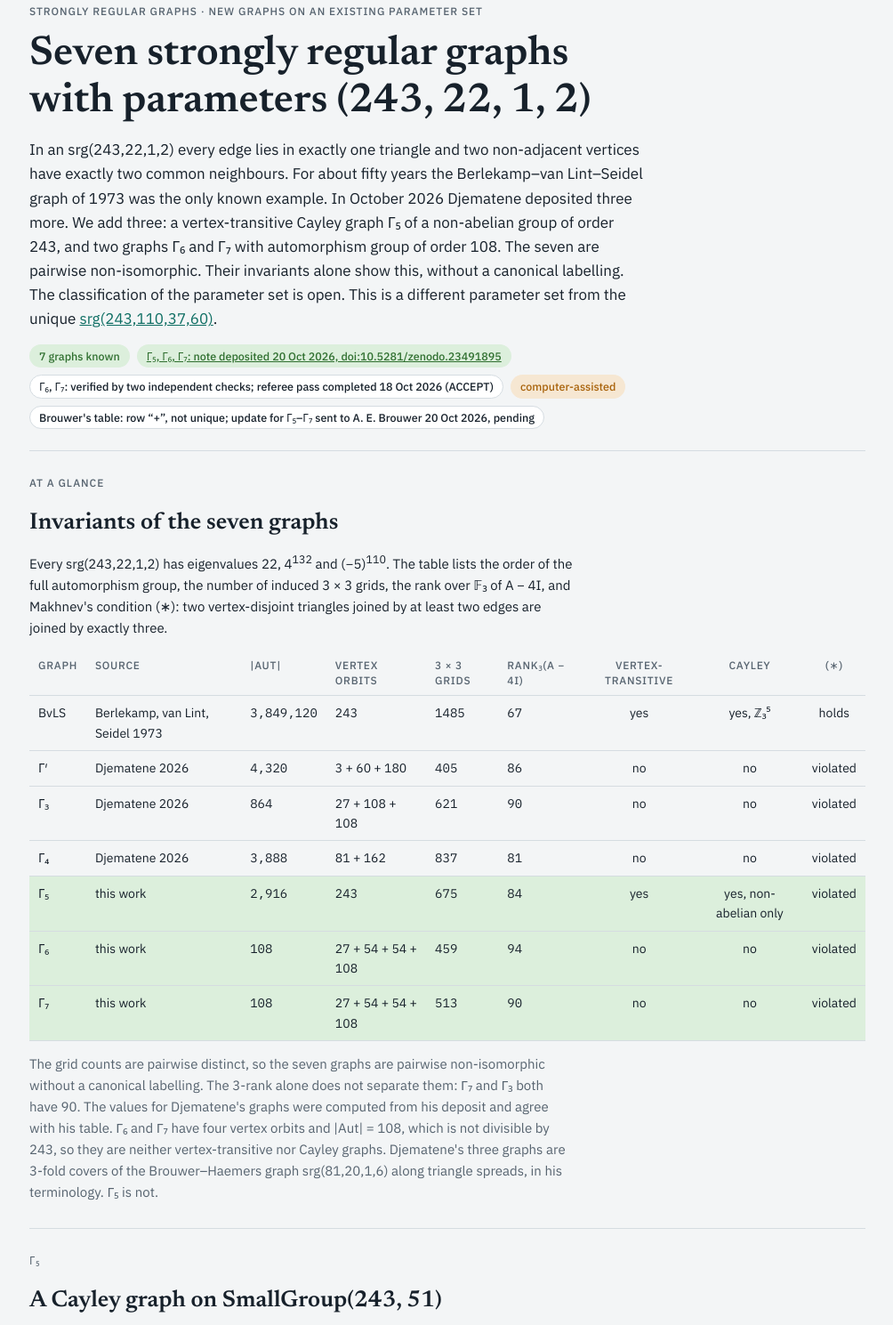
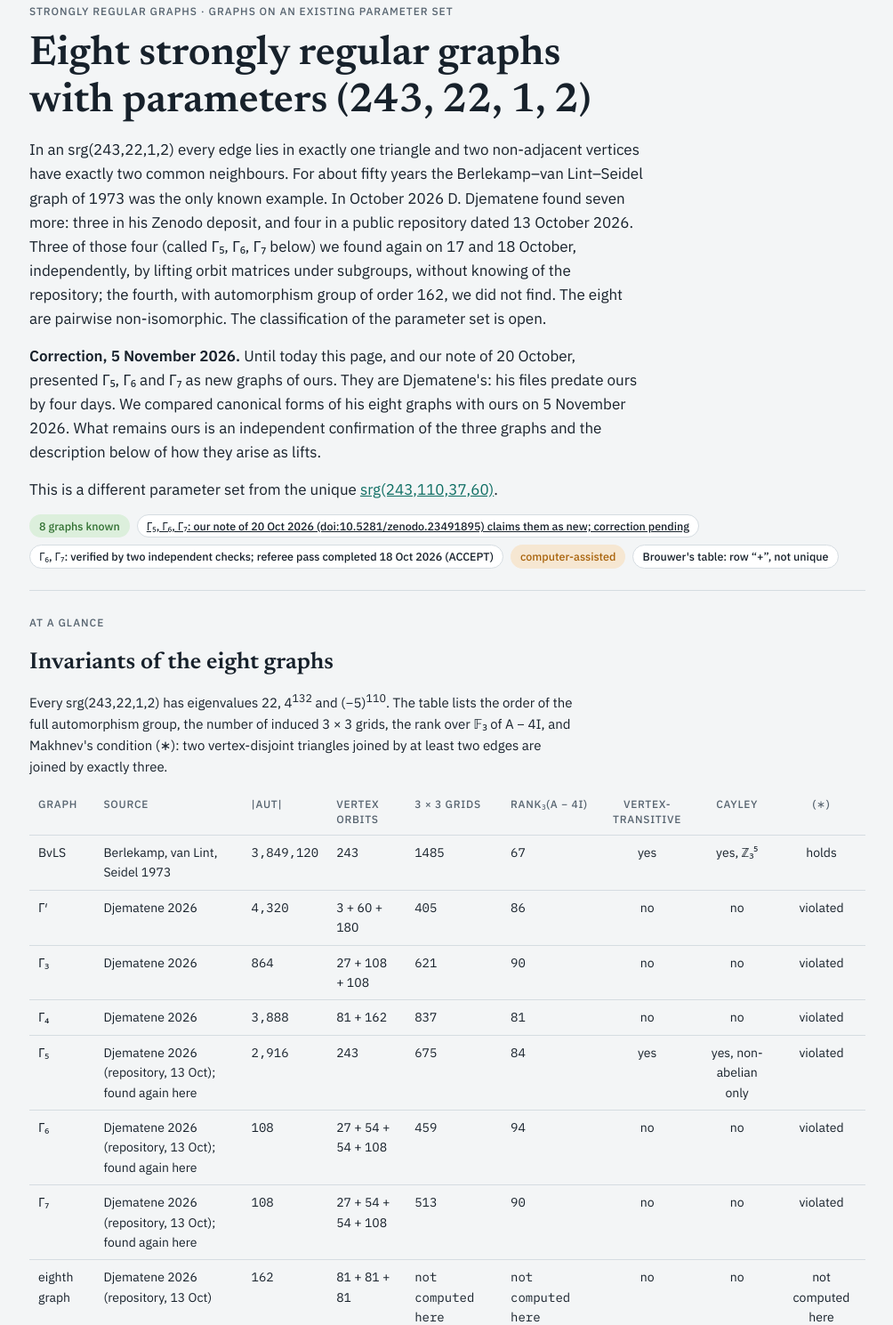
Before and after one commit to tonykoval/srg-open-cases, a plain HTML site: page srg243_22.html in a window 1280 px wide. Shown: the part 116-1605 px from the top of the page at 89% size, without its empty margins (137-1141 px from the left). Drawn offline with Linux system fonts and the light colour scheme.

Commit message:
srg(243,22,1,2): correction - eight graphs known, seven by Djematene (three in his deposit, four in his public repository of 13 Oct 2026); our Γ5, Γ6, Γ7 are independent rediscoveries, not new graphs; index card and chip, papers entry
Co-Authored-By: Claude Fable 5.1 <noreply@anthropic.com>
Claude-Session: https://claude.ai/code/session_01UjT8ojoR1MjH8XFvfVqJiD

```diff
--- a/srg243_22.html
+++ b/srg243_22.html
@@ -3,8 +3,8 @@
 <head>
 <meta charset="utf-8">
 <meta name="viewport" content="width=device-width, initial-scale=1, viewport-fit=cover">
-<title>Seven srg(243,22,1,2)</title>
-<meta name="description" content="Seven pairwise non-isomorphic strongly regular graphs with parameters (243,22,1,2) are known: the Berlekamp–van Lint–Seidel graph, Djematene's three, a vertex-transitive Cayley graph on SmallGroup(243,51), and two graphs with automorphism group of order 108 found by lifting under a subgroup.">
+<title>Eight srg(243,22,1,2)</title>
+<meta name="description" content="Eight pairwise non-isomorphic strongly regular graphs with parameters (243,22,1,2) are known: the Berlekamp–van Lint–Seidel graph and seven found by D. Djematene in October 2026. Three of the seven were found again independently here by lifting under subgroups; this page records that check and a correction of our earlier claim.">
 <link rel="preconnect" href="https://fonts.googleapis.com">
 <link rel="stylesheet" href="https://fonts.googleapis.com/css2?family=Newsreader:opsz,wght@6..72,500;6..72,600&family=IBM+Plex+Sans:wght@400;500;600&family=IBM+Plex+Mono:wght@400;500&display=swap">
 <link rel="stylesheet" href="assets/site.css">
@@ -18,21 +18,23 @@ tr.ours td{background:var(--ok-soft)}
 <div class="wrap">
 <nav class="site-nav" aria-label="Site"><a class="brand" href="index.html">Open cases of Brouwer's SRG table</a><a href="srg69.html">69</a><a href="srg85_42.html">85</a><a href="srg99_42.html">99</a><a href="srg105.html">105</a><a href="srg154.html">154</a><a href="srg162.html">162</a><a href="srg196.html">196</a><a href="srg217.html">217</a><a href="srg243_22.html" aria-current="page">243 (k = 22)</a><a href="srg288.html">288 (k = 105)</a><a href="srg288_112.html">288 (k = 112)</a><a href="srg405.html">405</a><a href="srg476.html">476</a><a href="srg833.html">833</a><a href="bmv.html">70 pairs</a><a href="twographs.html">Two-graphs</a><a href="uniq243_253.html">243/253</a><a href="graphs.html">New graphs</a><a href="papers.html">Papers</a><a href="about.html">About</a><a href="method.html">Method</a></nav>
 <header>
-  <div class="eyebrow">Strongly regular graphs · new graphs on an existing parameter set</div>
-  <h1>Seven strongly regular graphs with parameters (243, 22, 1, 2)</h1>
-  <p class="lead">In an srg(243,22,1,2) every edge lies in exactly one triangle and two non-adjacent vertices have exactly two common neighbours. For about fifty years the Berlekamp–van Lint–Seidel graph of 1973 was the only known example. In October 2026 Djematene deposited three more. We add three: a vertex-transitive Cayley graph Γ₅ of a non-abelian group of order 243, and two graphs Γ₆ and Γ₇ with automorphism group of order 108. The seven are pairwise non-isomorphic. Their invariants alone show this, without a canonical labelling. The classification of the parameter set is open. This is a different parameter set from the unique <a href="uniq243_253.html">srg(243,110,37,60)</a>.</p>
+  <div class="eyebrow">Strongly regular graphs · graphs on an existing parameter set</div>
+  <h1>Eight strongly regular graphs with parameters (243, 22, 1, 2)</h1>
+  <p class="lead">In an srg(243,22,1,2) every edge lies in exactly one triangle and two non-adjacent vertices have exactly two common neighbours. For about fifty years the Berlekamp–van Lint–Seidel graph of 1973 was the only known example. In October 2026 D. Djematene found seven more: three in his Zenodo deposit, and four in a public repository dated 13 October 2026. Three of those four (called Γ₅, Γ₆, Γ₇ below) we found again on 17 and 18 October, independently, by lifting orbit matrices under subgroups, without knowing of the repository; the fourth, with automorphism group of order 162, we did not find. The eight are pairwise non-isomorphic. The classification of the parameter set is open.</p>
+  <p class="lead"><strong>Correction, 5 November 2026.</strong> Until today this page, and our note of 20 October, presented Γ₅, Γ₆ and Γ₇ as new graphs of ours. They are Djematene's: his files predate ours by four days. We compared canonical forms of his eight graphs with ours on 5 November 2026. What remains ours is an independent confirmation of the three graphs and the description below of how they arise as lifts.</p>
+  <p class="lead"> This is a different parameter set from the unique <a href="uniq243_253.html">srg(243,110,37,60)</a>.</p>
   <div class="chips">
-    <span class="chip ok">7 graphs known</span>
-    <a class="chip ok" href="https://doi.org/10.5281/zenodo.23491895">Γ₅, Γ₆, Γ₇: note deposited 20 Oct 2026, doi:10.5281/zenodo.23491895</a>
+    <span class="chip ok">8 graphs known</span>
+    <a class="chip" href="https://doi.org/10.5281/zenodo.23491895">Γ₅, Γ₆, Γ₇: our note of 20 Oct 2026 (doi:10.5281/zenodo.23491895) claims them as new; correction pending</a>
     <span class="chip">Γ₆, Γ₇: verified by two independent checks; referee pass completed 18 Oct 2026 (ACCEPT)</span>
     <span class="chip comp">computer-assisted</span>
-    <span class="chip">Brouwer's table: row “+”, not unique; update for Γ₅–Γ₇ sent to A. E. Brouwer 20 Oct 2026, pending</span>
+    <span class="chip">Brouwer's table: row “+”, not unique</span>
   </div>
 </header>
 
 <section aria-labelledby="t-h">
   <div class="eyebrow">At a glance</div>
-  <h2 id="t-h">Invariants of the seven graphs</h2>
+  <h2 id="t-h">Invariants of the eight graphs</h2>
   <p>Every srg(243,22,1,2) has eigenvalues 22, 4<sup>132</sup> and (−5)<sup>110</sup>. The table lists the order of the full automorphism group, the number of induced 3 × 3 grids, the rank over 𝔽₃ of A − 4I, and Makhnev's condition (∗): two vertex-disjoint triangles joined by at least two edges are joined by exactly three.</p>
   <div class="tbl-wrap"><table>
     <thead><tr><th>graph</th><th>source</th><th class="num">|Aut|</th><th>vertex orbits</th><th class="num">3 × 3 grids</th><th class="num">rank₃(A − 4I)</th><th class="c">vertex-transitive</th><th class="c">Cayley</th><th class="c">(∗)</th></tr></thead>
@@ -41,12 +43,13 @@ tr.ours td{background:var(--ok-soft)}
       <tr><td>Γ′</td><td>Djematene 2026</td><td class="num">4,320</td><td>3 + 60 + 180</td><td class="num">405</td><td class="num">86</td><td class="c">no</td><td class="c">no</td><td class="c">violated</td></tr>
       <tr><td>Γ₃</td><td>Djematene 2026</td><td class="num">864</td><td>27 + 108 + 108</td><td class="num">621</td><td class="num">90</td><td class="c">no</td><td class="c">no</td><td class="c">violated</td></tr>
       <tr><td>Γ₄</td><td>Djematene 2026</td><td class="num">3,888</td><td>81 + 162</td><td class="num">837</td><td class="num">81</td><td class="c">no</td><td class="c">no</td><td class="c">violated</td></tr>
-      <tr class="ours"><td>Γ₅</td><td>this work</td><td class="num">2,916</td><td>243</td><td class="num">675</td><td class="num">84</td><td class="c">yes</td><td class="c">yes, non-abelian only</td><td class="c">violated</td></tr>
-      <tr class="ours"><td>Γ₆</td><td>this work</td><td class="num">108</td><td>27 + 54 + 54 + 108</td><td class="num">459</td><td class="num">94</td><td class="c">no</td><td class="c">no</td><td class="c">violated</td></tr>
-      <tr class="ours"><td>Γ₇</td><td>this work</td><td class="num">108</td><td>27 + 54 + 54 + 108</td><td class="num">513</td><td class="num">90</td><td class="c">no</td><td class="c">no</td><td class="c">violated</td></tr>
+      <tr><td>Γ₅</td><td>Djematene 2026 (repository, 13 Oct); found again here</td><td class="num">2,916</td><td>243</td><td class="num">675</td><td class="num">84</td><td class="c">yes</td><td class="c">yes, non-abelian only</td><td class="c">violated</td></tr>
+      <tr><td>Γ₆</td><td>Djematene 2026 (repository, 13 Oct); found again here</td><td class="num">108</td><td>27 + 54 + 54 + 108</td><td class="num">459</td><td class="num">94</td><td class="c">no</td><td class="c">no</td><td class="c">violated</td></tr>
+      <tr><td>Γ₇</td><td>Djematene 2026 (repository, 13 Oct); found again here</td><td class="num">108</td><td>27 + 54 + 54 + 108</td><td class="num">513</td><td class="num">90</td><td class="c">no</td><td class="c">no</td><td class="c">violated</td></tr>
+      <tr><td>eighth graph</td><td>Djematene 2026 (repository, 13 Oct)</td><td class="num">162</td><td>81 + 81 + 81</td><td class="num">not computed here</td><td class="num">not computed here</td><td class="c">no</td><td class="c">no</td><td class="c">not computed here</td></tr>
     </tbody>
   </table></div>
-  <p class="muted">The grid counts are pairwise distinct, so the seven graphs are pairwise non-isomorphic without a canonical labelling. The 3-rank alone does not separate them: Γ₇ and Γ₃ both have 90. The values for Djematene's graphs were computed from his deposit and agree with his table. Γ₆ and Γ₇ have four vertex orbits and |Aut| = 108, which is not divisible by 243, so they are neither vertex-transitive nor Cayley graphs. Djematene's three graphs are 3-fold covers of the Brouwer–Haemers graph srg(81,20,1,6) along triangle spreads, in his terminology. Γ₅ is not.</p>
+  <p class="muted">The grid counts of the first seven are pairwise distinct, and the eighth graph is the only one with |Aut| = 162, so the eight graphs are pairwise non-isomorphic; canonical forms computed with nauty on 5 November 2026 confirm this. In Djematene's own numbering our Γ₅, Γ₆, Γ₇ are his fifth, sixth and eighth graphs, and the graph in the last row is his seventh. The group order and the orbits in the last row are our computation on his file. The 3-rank alone does not separate them: Γ₇ and Γ₃ both have 90. The values for Djematene's graphs were computed from his deposit and agree with his table. Γ₆ and Γ₇ have four vertex orbits and |Aut| = 108, which is not divisible by 243, so they are neither vertex-transitive nor Cayley graphs; the same holds for the eighth graph. The three graphs of Djematene's deposit (Γ′, Γ₃, Γ₄) are 3-fold covers of the Brouwer–Haemers graph srg(81,20,1,6) along triangle spreads, in his terminology. Γ₅ is not.</p>
 </section>
 
 <section aria-labelledby="g5-h">
@@ -56,15 +59,15 @@ tr.ours td{background:var(--ok-soft)}
   <div class="formula">00022 00100 00120 00200 00210 01001 01200 02100 02112 02121 10112
 11010 11121 12001 12020 12022 20012 21010 21101 22020 22021 22122</div>
   <p>S is inverse-closed and does not contain the identity. The automorphism group has order 2916 = 2²·3⁶ and is vertex-transitive with three orbits on edges, so Γ₅ is not edge-transitive. All nine regular subgroups of Aut Γ₅ are non-abelian, so Γ₅ is not a Cayley graph of an abelian group and not a translation graph. Γ₅ has no triangle spread whose triangles are pairwise joined by 0 or 3 edges. Hence it is not a 3-fold cover of the Brouwer–Haemers graph along a spread, and Djematene's re-voltaging construction cannot produce it.</p>
-  <p><strong>How it was found.</strong> Take Djematene's Γ₄ and the unique class of subgroups H ≅ SmallGroup(486,185) of Aut Γ₄ with three vertex orbits of size 81. Every H-invariant graph on the same vertices is a union of the 90 orbits of H on pairs. We enumerated all such graphs with the same orbit matrix that are strongly regular. Three encodings and two SAT solvers give the same 243 solutions in three classes: Γ₄, the BvLS graph and Γ₅.</p>
+  <p><strong>How we found it again.</strong> Djematene's repository gives Γ₅ by explicit connection sets on three copies of ℤ₃⁴ and notes that it is a Cayley graph on nine non-abelian regular subgroups. Our route was different. Take Djematene's Γ₄ and the unique class of subgroups H ≅ SmallGroup(486,185) of Aut Γ₄ with three vertex orbits of size 81. Every H-invariant graph on the same vertices is a union of the 90 orbits of H on pairs. We enumerated all such graphs with the same orbit matrix that are strongly regular. Three encodings and two SAT solvers give the same 243 solutions in three classes: Γ₄, the BvLS graph and Γ₅.</p>
   <p class="muted">Computationally, Γ₅ has no coclique meeting the Hoffman bound 45 (two independent SAT runs, no proof certificate). This is stated as an observation only.</p>
 </section>
 
 <section aria-labelledby="g67-h">
   <div class="eyebrow">Γ₆ and Γ₇</div>
   <h2 id="g67-h">Lifts under subgroups of order 108</h2>
-  <p>The same method was applied to Djematene's Γ₃ (|Aut| = 864) and two subgroups H of order 108, each with four vertex orbits. The models have 302 and 328 Boolean variables, one per orbit of H on pairs. Among the solutions are two classes not isomorphic to any known graph: Γ₆, from the first subgroup, and Γ₇, from the second. Both have full automorphism group of order 108, with vertex orbits 27 + 54 + 54 + 108.</p>
-  <p>Two independent checks confirmed them. The first is exact A² and a standalone verifier. The second is a separate verification session that used its own code and two canonicalisers, dreadnaut and pynauty. That session also compared the graphs with every stored srg(243,22,1,2) and computed the invariants of the table, which were controlled on the five earlier graphs. A referee pass was completed on 18 Oct 2026 (verdict ACCEPT). The note was deposited on Zenodo on 20 October 2026, <a href="https://doi.org/10.5281/zenodo.23491895">doi:10.5281/zenodo.23491895</a>.</p>
+  <p>The same method was applied to Djematene's Γ₃ (|Aut| = 864) and two subgroups H of order 108, each with four vertex orbits. The models have 302 and 328 Boolean variables, one per orbit of H on pairs. Among the solutions are two classes not isomorphic to any of the five graphs above: Γ₆, from the first subgroup, and Γ₇, from the second. Both are in Djematene's repository of 13 October, where they are obtained from Γ₅ by changing the edges inside a set of 162 vertices. Both have full automorphism group of order 108, with vertex orbits 27 + 54 + 54 + 108.</p>
+  <p>Two independent checks confirmed them. The first is exact A² and a standalone verifier. The second is a separate verification session that used its own code and two canonicalisers, dreadnaut and pynauty. That session also compared the graphs with every stored srg(243,22,1,2) and computed the invariants of the table, which were controlled on the five earlier graphs. A referee pass was completed on 18 Oct 2026 (verdict ACCEPT); it checked the graphs, not their novelty. The note was deposited on Zenodo on 20 October 2026, <a href="https://doi.org/10.5281/zenodo.23491895">doi:10.5281/zenodo.23491895</a>.</p>
 </section>
 
 <section aria-labelledby="files-h">
@@ -73,21 +76,21 @@ tr.ours td{background:var(--ok-soft)}
   <div class="tbl-wrap"><table>
     <thead><tr><th>file</th><th>contents</th><th>SHA-256</th></tr></thead>
     <tbody>
-      <tr><td class="mono"><a href="data/srg243_22_1_2_563151de03542769.g6">srg243_22_1_2_563151de03542769.g6</a></td><td>Γ₅, one graph6 line (the file of the preprint's appendix)</td><td class="mono">6e2a0276…de9ec14e</td></tr>
-      <tr><td class="mono"><a href="data/srg243_22_1_2_79d042e6d9631c76.g6">srg243_22_1_2_79d042e6d9631c76.g6</a></td><td>Γ₆</td><td class="mono">4c6828f2…3d1990a8</td></tr>
-      <tr><td class="mono"><a href="data/srg243_22_1_2_18a34b4cf57941f9.g6">srg243_22_1_2_18a34b4cf57941f9.g6</a></td><td>Γ₇</td><td class="mono">dca1fed1…3bf39f7c0</td></tr>
+      <tr><td class="mono"><a href="data/srg243_22_1_2_563151de03542769.g6">srg243_22_1_2_563151de03542769.g6</a></td><td>Γ₅ as found here, one graph6 line (the file of the preprint's appendix)</td><td class="mono">6e2a0276…de9ec14e</td></tr>
+      <tr><td class="mono"><a href="data/srg243_22_1_2_79d042e6d9631c76.g6">srg243_22_1_2_79d042e6d9631c76.g6</a></td><td>Γ₆ as found here</td><td class="mono">4c6828f2…3d1990a8</td></tr>
+      <tr><td class="mono"><a href="data/srg243_22_1_2_18a34b4cf57941f9.g6">srg243_22_1_2_18a34b4cf57941f9.g6</a></td><td>Γ₇ as found here</td><td class="mono">dca1fed1…3bf39f7c0</td></tr>
       <tr><td class="mono"><a href="data/SHA256SUMS">SHA256SUMS</a></td><td>full hashes; check with <span class="mono">sha256sum -c</span> on these three lines</td><td></td></tr>
       <tr><td class="mono"><a href="data/verify_srg.py">verify_srg.py</a></td><td>plain Python 3 verifier of A² = kI + λA + μ(J − I − A)</td><td></td></tr>
     </tbody>
   </table></div>
   <div class="formula">python3 data/verify_srg.py data/srg243_22_1_2_563151de03542769.g6 243 22 1 2</div>
-  <p>The file name ends in the first 16 hex digits of the SHA-256 of the pynauty canonical graph6 string. The BvLS graph is a standard construction, from the perfect ternary Golay code: see Berlekamp, van Lint and Seidel, in <em>A Survey of Combinatorial Theory</em> (1973). Djematene's three graphs are not redistributed here; they are in his deposit, <a href="https://doi.org/10.5281/zenodo.23305123">doi:10.5281/zenodo.23305123</a>.</p>
-  <p class="muted">Preprint: A. Kovaľ, “Three further strongly regular graphs with parameters (243,22,1,2)”, note v1.2, Zenodo, 20 October 2026, CC-BY 4.0 (on Γ₅, Γ₆, Γ₇): <a href="https://doi.org/10.5281/zenodo.23491895">doi:10.5281/zenodo.23491895</a> (all versions: <a href="https://doi.org/10.5281/zenodo.23491894">doi:10.5281/zenodo.23491894</a>). The update of Brouwer's table was sent to A. E. Brouwer on 20 Oct 2026 and is pending.</p>
+  <p>The file name ends in the first 16 hex digits of the SHA-256 of the pynauty canonical graph6 string. The BvLS graph is a standard construction, from the perfect ternary Golay code: see Berlekamp, van Lint and Seidel, in <em>A Survey of Combinatorial Theory</em> (1973). Djematene's graphs are not redistributed here: three are in his deposit, <a href="https://doi.org/10.5281/zenodo.23305123">doi:10.5281/zenodo.23305123</a>, and the four of 13 October 2026, including the eighth graph, are in his public repository <a href="https://github.com/amazing-source/conway99-c1">github.com/amazing-source/conway99-c1</a>.</p>
+  <p class="muted">Preprint: A. Kovaľ, “Three further strongly regular graphs with parameters (243,22,1,2)”, note v1.2, Zenodo, 20 October 2026, CC-BY 4.0 (on Γ₅, Γ₆, Γ₇): <a href="https://doi.org/10.5281/zenodo.23491895">doi:10.5281/zenodo.23491895</a> (all versions: <a href="https://doi.org/10.5281/zenodo.23491894">doi:10.5281/zenodo.23491894</a>). Version 1.2 states that the three graphs are new; that statement is wrong, see the correction at the top of this page. A corrected version is in preparation. A line for Brouwer's table was sent on 20 Oct 2026 on the same wrong basis and will be corrected.</p>
 </section>
 
 <footer>
   <div>Anton Kovaľ · AI Lead, VÚB banka, Bratislava</div>
-  <div>Note: <a href="https://doi.org/10.5281/zenodo.23491895">doi:10.5281/zenodo.23491895</a> · Djematene's graphs: <a href="https://doi.org/10.5281/zenodo.23305123">doi:10.5281/zenodo.23305123</a> · Parameter table: <a href="https://aeb.win.tue.nl/graphs/srg/srgtab201-250.html">A. E. Brouwer, v = 201–250</a></div>
+  <div>Note: <a href="https://doi.org/10.5281/zenodo.23491895">doi:10.5281/zenodo.23491895</a> (correction pending) · Djematene's graphs: <a href="https://doi.org/10.5281/zenodo.23305123">doi:10.5281/zenodo.23305123</a> and <a href="https://github.com/amazing-source/conway99-c1">github.com/amazing-source/conway99-c1</a> · Parameter table: <a href="https://aeb.win.tue.nl/graphs/srg/srgtab201-250.html">A. E. Brouwer, v = 201–250</a></div>
 </footer>
 </div>
 </body>
```
Also changed, not shown: index.html (+3 -3 lines), papers.html (+1 -1 lines).
